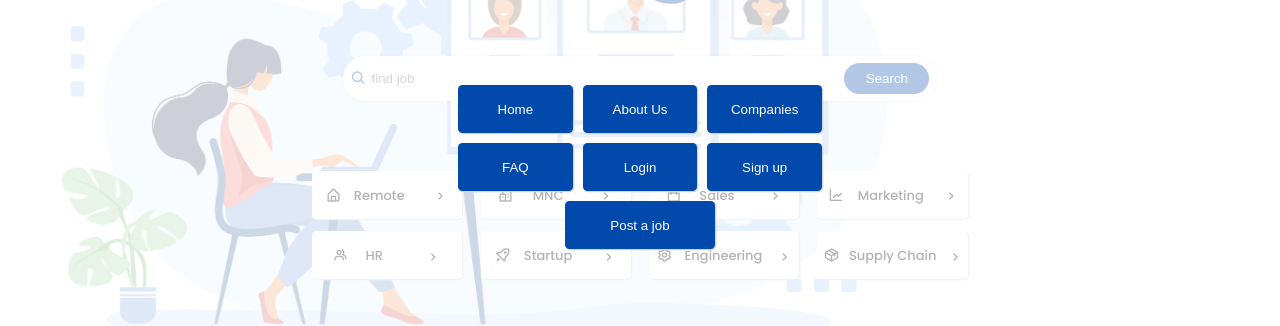
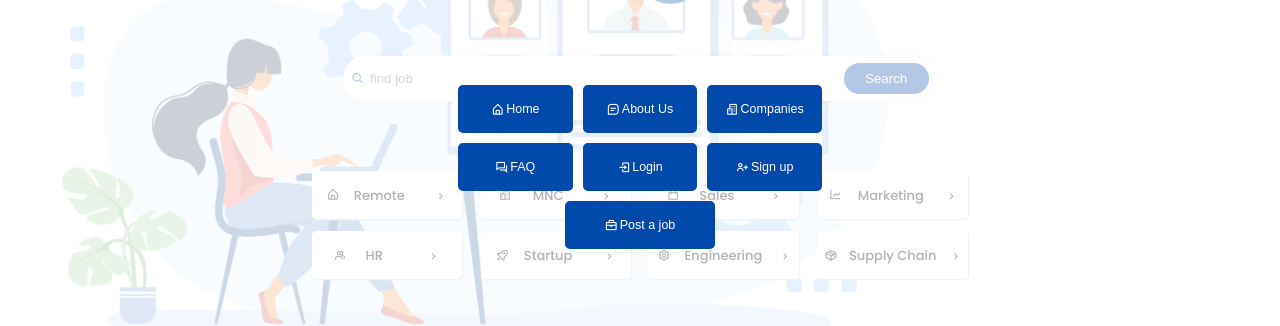
Before and after one commit to sroshann/getJob-source-code, a React (Create React App) app: page / in a window 1280 px wide. Both pictures are taken after a click on the button "Menu". Shown: the part 233-559 px from the top of the page. Built offline with nearby package versions, Linux system fonts and the light colour scheme; no server answers.

Commit message:
Profile page is completed

```diff
--- a/src/Components/NavBar/NavBar.css
+++ b/src/Components/NavBar/NavBar.css
@@ -48,29 +48,30 @@
 
     width: 150px;
     height: 3rem;
-    background: #0149AB;
-    color: white;
-    border: 0;
-    border-radius: 4.5px;
     display: flex;
     align-items: center;
-    justify-content: space-around;
-    box-shadow: 0.8px 0.8px 0.5px 0.5px lightgrey;
-
+    justify-content: center;
+    column-gap: 2px;
+    background-color: #0149AB;
+    border: solid 2px #0149AB;
+    border-radius: 5px;
+    color: white;
+    cursor: pointer;
+    /* font-family: Poppins; */
+    font-size: 12.5px;
+    transition: 0.3s;
 
 }
 
 .menu-divs button:hover {
 
-    background: white;
-    color: #0149AB ;
-    transition: 0.3s;
-    cursor: pointer;
-    box-shadow: 0px 0px 10px -7px rgba(0, 0, 0, 0.75); /* Adjust the shadow color and other parameters as needed */
+    border: solid 2px #0149AB;
+    background-color: #0090ff69;
+    color: #0149AB;
 
 }
 
-.menu-divs button:not(:hover) { transition: 0.2s; }
+i { font-size: 13px; }
 
 @media (max-width : 767px) {
 
--- a/src/Components/NavBar/NavBar.jsx
+++ b/src/Components/NavBar/NavBar.jsx
@@ -48,22 +48,25 @@ function NavBar() {
 
                 <div className="menu-divs">
 
-                    <button onClick={ () => { navigateTo('home') } } >Home</button>
-                    <button>About Us</button>
-                    <button>Companies</button>
+                    <button onClick={ () => { navigateTo('home') } } ><i class='bx bx-home-alt'></i>Home</button>
+                    <button><i class='bx bx-message-square-detail'></i>About Us</button>
+                    <button><i class='bx bx-buildings'></i>Companies</button>
 
                 </div>
                 <div className="menu-divs">
 
-                    <button>FAQ</button>
-                    <button onClick={ () => { user ? navigateTo('notification') : navigateTo('login') } } > { user ? 'Notifications' : 'Login' } </button>
-                    <button onClick={ () => { user ? handleLogout() : navigateTo('signup') } } >{ user ? 'Log out' : 'Sign up' }</button>
+                    <button><i class='bx bx-conversation'></i>FAQ</button>
+                    <button onClick={ () => { user ? navigateTo('notification') : navigateTo('login') } } >
+                        { user ? <><i class='bx bx-bell'></i>Notifications</> : <><i class='bx bx-log-in' ></i>Login</> } </button>
+                    <button onClick={ () => { user ? handleLogout() : navigateTo('signup') } } >
+                        { user ? <><i class='bx bx-log-out' ></i>Log out</> : <><i class='bx bx-user-plus'></i>Sign up</> }</button>
 
                 </div>
                 <div className="menu-divs">
 
-                    <button id='post'>Post a job</button>
-                    { user && <button onClick={ () => { navigateTo('profile') } } >Profile</button> }
+                    <button id='post'><i class='bx bx-briefcase'></i>Post a job</button>
+                    { user && <button onClick={ () => { navigateTo('profile') } } ><i class='bx bx-user'></i>
+                    Profile</button> }
 
                 </div>
 
--- a/src/Components/SeekerProfile/SeekerProfile.jsx
+++ b/src/Components/SeekerProfile/SeekerProfile.jsx
@@ -1,7 +1,7 @@
 import React, { useState, useEffect } from 'react'
 import './SeekerProfile.css'
 // import { UDContext } from '../../Context/User_details'
-import { getDownloadURL, ref, uploadBytes } from 'firebase/storage'
+import { getDownloadURL, getMetadata, ref, uploadBytes } from 'firebase/storage'
 import { FirebaseFirestore, FirebaseStorage } from '../../FIrebase/Configueration'
 import { collection, getDocs, query, updateDoc, where } from 'firebase/firestore'
 import toast, { Toaster } from 'react-hot-toast'
@@ -46,6 +46,9 @@ function SeekerProfile() {
     const [certificate_list, setCertificateList] = useState([]) // To store array of certificate
     const [certificate_url_list, setCertificateURLList] = useState([]) //To store the array of uploaded document url
 
+    const [editing_certficate_list, setEditingCertificateList] = useState([])
+    const [ enable_certificate , setEnableCertificate ] = useState( false )
+
     const [resume_name, setResumeName] = useState('')
 
     const enableEdit = () => {
@@ -57,16 +60,37 @@ function SeekerProfile() {
 
     const applyChanges = async () => {
 
+        if ( enable_certificate ) { // Inorder to avoid direct uploading of existing docs when clicking apply
+            // changes button without making any changes in certficates
+
             try {
 
-            if (certificate_list.size === 0 || image === null)
+                if (certificate_list.size === 0 || image_URL === null)
                     return toast.error('Complete all fields', { style: { fontSize: '14px' } })
 
                 else {
 
                     let certificate_link, image_link
 
-                if (certificate_list) {
+                    if (editing_certficate_list && editing_certficate_list.length !== 0) {
+
+                        console.log('Editing certificate list')
+                        const store_urls = []
+
+                        for (let certificate of editing_certficate_list) { // This will upload the all certificates to firebase storage
+
+                            const certificateRef = ref(FirebaseStorage, `Certificates/${local_storage_data.email}/${certificate.text}`)
+                            const response = await uploadBytes(certificateRef, certificate.preview)
+                            certificate_link = await getDownloadURL(response.ref)
+                            store_urls.push({ url: certificate_link, text: certificate.text })
+                            console.log(certificate_link)
+
+                        }
+
+                        setCertificateURLList(previous => [...previous, ...store_urls])
+
+
+                    } else if (certificate_list.length !== 0) {
 
                         const store_urls = []
 
@@ -96,7 +120,7 @@ function SeekerProfile() {
 
                     }
 
-                if (certificate_link && image_link) {
+                    if (certificate_link || image_link) {
 
                         toast.success('Profile is updated', { style: { fontSize: '14px' } })
 
@@ -106,12 +130,14 @@ function SeekerProfile() {
 
             } catch (error) { toast.error(error.message, { style: { fontSize: '14px' } }) }
 
+        } else { toast.success('Profile is updated', { style: { fontSize: '14px' } }) }
+
     }
 
     const saveChanges = async () => {
 
         console.log('Skill list = ', skill_list)
-        console.log('Local storage skill = ', local_storage_data.skills)
+        console.log('Local storage skill = ', certificate_url_list)
 
         try {
 
@@ -159,6 +185,8 @@ function SeekerProfile() {
                             setInputBox4(false)
                             setInputBox5(false)
                             setLoaclStorageData(changing_object)
+                            setEditingCertificateList([])
+                            setEnableCertificate( false )
                             toast.success('Changes applied', { style: { fontSize: '14px' } })
 
                         })
@@ -182,10 +210,10 @@ function SeekerProfile() {
             if (local_storage_data.educational_qualification !== undefined &&
                 local_storage_data.educational_qualification.length > 0) {
 
-                    const updated_education = [ ...local_storage_data.educational_qualification ,
-                        { id: Date.now(), text: education, institution: institution } ]
+                const updated_education = [...local_storage_data.educational_qualification,
+                { id: Date.now(), text: education, institution: institution }]
 
-                    setEduList( updated_education )
+                setEduList(updated_education)
                 setEducation('')
                 setInstitution('')
                 setLoaclStorageData(prevData => ({ // onorder to render on addition
@@ -224,12 +252,12 @@ function SeekerProfile() {
 
         } else if (section === 'project') {
 
-            if ( local_storage_data.projects !== undefined && local_storage_data.projects.length > 0 ) {
+            if (local_storage_data.projects !== undefined && local_storage_data.projects.length > 0) {
 
-                const updated_projects = [ ...local_storage_data.projects ,
-                    { id: Date.now(), text: project, description: description, hosted_url: hosted_url } ]
+                const updated_projects = [...local_storage_data.projects,
+                { id: Date.now(), text: project, description: description, hosted_url: hosted_url }]
 
-                setProjectList( updated_projects )
+                setProjectList(updated_projects)
                 setProjects('')
                 setDescription('')
                 setHostedURL('')
@@ -250,10 +278,10 @@ function SeekerProfile() {
 
         } else if (section === 'language') {
 
-            if ( local_storage_data.languages_known !== undefined && local_storage_data.languages_known.length > 0 ) {
+            if (local_storage_data.languages_known !== undefined && local_storage_data.languages_known.length > 0) {
 
-                const updated_language = [ ...local_storage_data.languages_known , { id: Date.now(), text: language } ]
-                setLanguageList( updated_language )
+                const updated_language = [...local_storage_data.languages_known, { id: Date.now(), text: language }]
+                setLanguageList(updated_language)
                 setLanguages('')
                 setLoaclStorageData(prevData => ({
                     ...prevData,
@@ -269,10 +297,28 @@ function SeekerProfile() {
 
         } else if (section === 'certificates') {
 
+            if (local_storage_data.certificates !== undefined && local_storage_data.certificates.length > 0) {
+
+                const update_certificate = [{ id: Date.now(), preview: certificate, text: certificate_title }]
+                setEditingCertificateList((prev) => [...prev, ...update_certificate])
+                setLoaclStorageData(prevData => ({
+                    ...prevData,
+                    certificates: [...local_storage_data.certificates, ...update_certificate]
+                }))
+                console.log(local_storage_data.certificates)
+                setCertificate(null)
+                setCertificateTitle('')
+                setCertificateName('No file has chosen')
+
+
+            } else {
+
                 setCertificateList([...certificate_list, { id: Date.now(), preview: certificate, text: certificate_title }])
                 setCertificate(null)
                 setCertificateTitle('')
                 setCertificateName('No file has chosen')
+
+            }
 
         }
 
@@ -348,23 +394,23 @@ function SeekerProfile() {
 
             }))
 
-        } else if ( section === 'database_project' ) {
+        } else if (section === 'database_project') {
 
-            let updated_projects = local_storage_data.projects.filter( selected => {
+            let updated_projects = local_storage_data.projects.filter(selected => {
 
-                if ( selected.id === value ) selected = null
+                if (selected.id === value) selected = null
                 return selected
 
-            } )
+            })
 
-            setProjectList( updated_projects )
+            setProjectList(updated_projects)
 
-            setLoaclStorageData( prevData => ( {
+            setLoaclStorageData(prevData => ({
 
                 ...prevData,
                 projects: updated_projects
 
-            } ) )
+            }))
 
         } else if (section === 'language') {
 
@@ -375,23 +421,23 @@ function SeekerProfile() {
 
             }))
 
-        } else if ( section === 'database_language' ) {
+        } else if (section === 'database_language') {
 
-            let updated_language = local_storage_data.languages_known.filter( selected => {
+            let updated_language = local_storage_data.languages_known.filter(selected => {
 
-                if ( selected.id === value ) selected = null
+                if (selected.id === value) selected = null
                 return selected
 
-            } )
+            })
 
-            setLanguageList( updated_language )
+            setLanguageList(updated_language)
 
-            setLoaclStorageData( prevData => ( {
+            setLoaclStorageData(prevData => ({
 
                 ...prevData,
                 languages_known: updated_language
 
-            } ) )
+            }))
 
         } else if (section === 'certificates') {
 
@@ -401,6 +447,10 @@ function SeekerProfile() {
                 return selected
 
             }))
+
+        } else if (section === 'database_certificates') {
+
+            console.log(value)
 
         }
 
@@ -459,7 +509,13 @@ function SeekerProfile() {
         setAge(local_storage_data.age)
         setExperience(local_storage_data.experience)
         setSummary(local_storage_data.summary)
-        setImageURL( local_storage_data.profile_picture )
+        setImageURL(local_storage_data.profile_picture)
+
+        if (local_storage_data.profile_picture) {
+            setImageURL(local_storage_data.profile_picture)
+        }
+
+        // console.log( local_storage_data.certificates )
 
         // Inorder to avoid datalose, it solves in additems and deleteItem functions also this is added to avoid data lose on
         // clicking saveChanges function directly after mounting and also it is not required to add in dependency array
@@ -479,8 +535,12 @@ function SeekerProfile() {
             setLanguageList(prev => [...prev, ...local_storage_data.languages_known]);
         }
 
+        if (local_storage_data.certificates && local_storage_data.certificates.length > 0) {
+            setCertificateList(prev => [...prev, ...local_storage_data.certificates]);
+        }
+
     }, [local_storage_data.username, local_storage_data.phone_number, local_storage_data.location, local_storage_data.age,
-    local_storage_data.experience, local_storage_data.summary ])
+    local_storage_data.experience, local_storage_data.summary])
 
     return (
 
@@ -782,7 +842,7 @@ function SeekerProfile() {
 
                         }
 
-                        {input_box2 && <button style={{ position: 'relative', left: '943px' }} className='done-btn'
+                        {input_box2 && <button style={{ position: 'relative', left: '92.3%' }} className='done-btn'
                             onClick={() => {
                                 console.log('Skills = ', local_storage_data.skills)
                                 setInputBox2(false)
@@ -795,7 +855,13 @@ function SeekerProfile() {
                     <div id="certificates">
 
                         <p style={edit ? { marginBottom: '-15px' } : {}} className="heading">Certificates</p>
-                        {edit && <i onClick={() => setInputBox5(true)} class='bx bx-plus plus-btn'
+                        {edit && <i onClick={() => {
+
+                            setInputBox5(true)
+                            setEnableCertificate( true ) // Inorder to avoid direct uploading of existing docs when clicking apply
+                            // changes button without making any changes in certficates
+
+                        }} class='bx bx-plus plus-btn'
                             style={{ width: 'fit-content' }}></i>}
                         {input_box5 &&
 
@@ -846,7 +912,7 @@ function SeekerProfile() {
 
                                             }} >{objects.text}</button>
                                             {input_box5 && <i class='bx bx-x'
-                                                onClick={() => deleteItem('certificates', objects.id)}></i>}
+                                                onClick={() => deleteItem('database_certificates', objects.id)}></i>}
 
                                         </div>
 
@@ -879,7 +945,12 @@ function SeekerProfile() {
                             <div id="certificate-btns">
 
                                 <button className='done-btn' onClick={() => addItems('certificates')} >Add</button>
-                                <button className='done-btn' onClick={() => setInputBox5(false)} >Done</button>
+                                <button className='done-btn' onClick={() => {
+
+                                    console.log('Editing certificate list = ', editing_certficate_list)
+                                    setInputBox5(false)
+
+                                }} >Done</button>
 
                             </div>
 
@@ -1001,7 +1072,7 @@ function SeekerProfile() {
 
                         }
 
-                        {input_box4 && <button style={{ position: 'relative', left: '943px' }} className='done-btn'
+                        {input_box4 && <button style={{ position: 'relative', left: '92.3%' }} className='done-btn'
                             onClick={() => setInputBox4(false)} >Done</button>}
 
                     </div>
```
Lines whose indentation alone changed are shown as unchanged.
